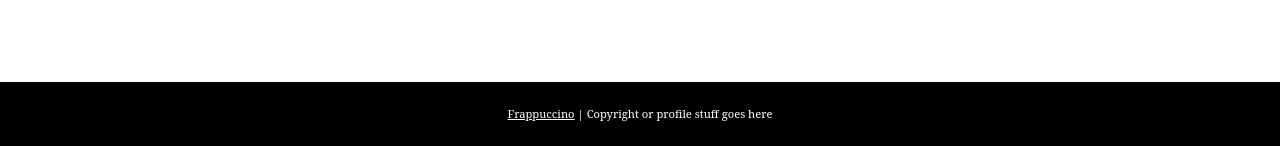
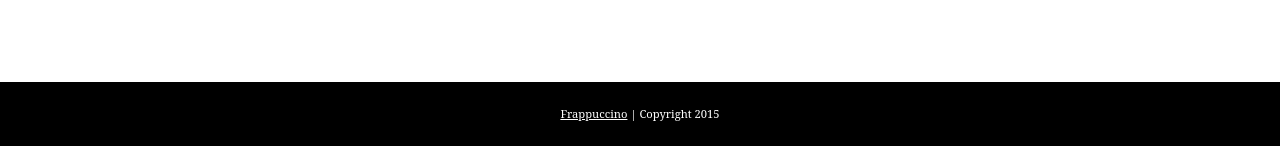
Before and after one commit to falconair/falconair.github.com, a Jekyll site: the page built from index.html, in a window 1280 px wide. Shown: the part 751-897 px from the top of the page. Built offline with Jekyll 4.4.1, drawn with Linux system fonts in a browser that asks for light colours; some web fonts are replaced; Markdown is read by kramdown in place of the engine named in the settings; the list of posts is cut into pages by our own code.

Commit message:
updates copyright

```diff
--- a/_layouts/default.html
+++ b/_layouts/default.html
@@ -39,7 +39,7 @@
 
 	<footer>
 		<div class="container">
-			<a href="http://richbray.me/frap/">Frappuccino</a> | Copyright or profile stuff goes here
+			<a href="http://richbray.me/frap/">Frappuccino</a> | Copyright 2015
 		</div>
 	</footer>
 
```
Also changed, not shown: 2 other files.
